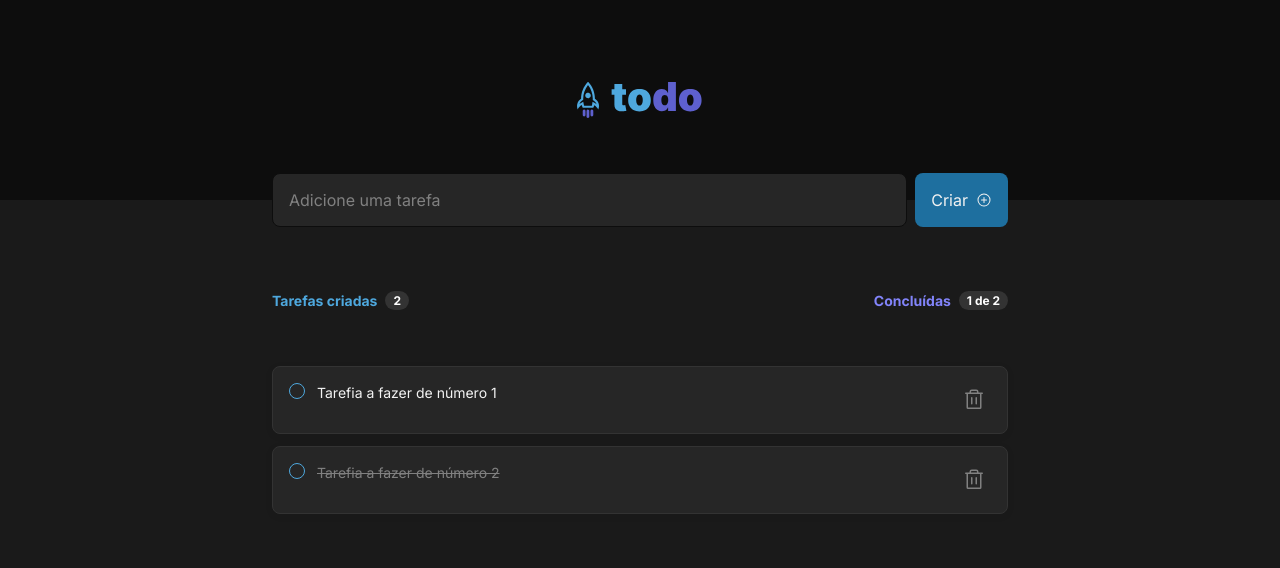
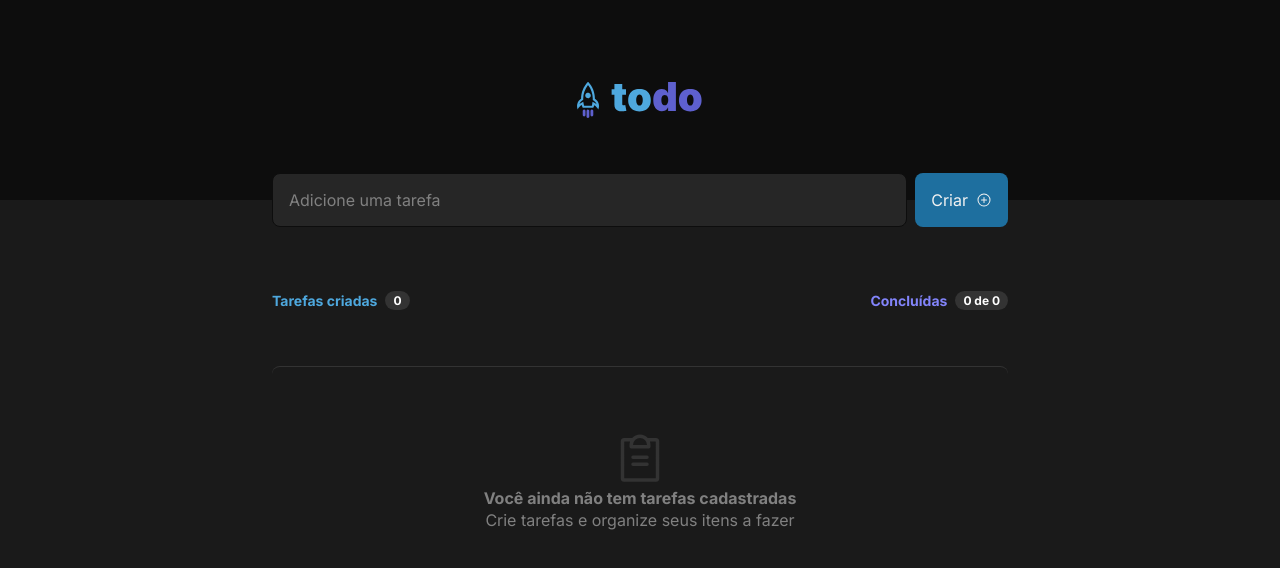
Before and after one commit to romerotg/desafio-01-ignite-praticando-conceitos-do-reactjs, a React (Vite) app: page / in a window 1280 px wide. Shown: the top 568 px of the page. Built offline with nearby package versions, Linux system fonts and the light colour scheme.

Commit message:
Implementing toggle task complete status feature

```diff
--- a/src/App.tsx
+++ b/src/App.tsx
@@ -1,25 +1,17 @@
+import { useState } from 'react';
 import { Header } from './components/Header';
 import { SearchBar } from './components/SearchBar';
 import { TaskList } from './components/TaskList';
+import { TaskType } from './components/Task';
 
 import styles from './App.module.css';
 
 import './global.css'
-import { useState } from 'react';
 
-const initialTasks = [
-  {
-    completed: false,
-    content: 'Tarefia a fazer de número 1'
-  },
-  {
-    completed: true,
-    content: 'Tarefia a fazer de número 2'
-  }
-]
+
 
 export function App() {
-  const [tasks, setTasks] = useState(initialTasks);
+  const [tasks, setTasks] = useState([] as TaskType[]);
 
   function addTask(content: string) {
     if (tasks.filter(task => task.content === content).length === 0) {
@@ -27,6 +19,17 @@ export function App() {
         return [...state, { completed: false, content}];
       });
     }
+  }
+
+  function toggleTaskStatus(content: string, completed: boolean) {
+    setTasks((state) => {
+      return state.map(task => {
+        if (task.content === content)
+          return { ...task, completed };
+        else
+          return task
+      });
+    });
   }
 
   function deleteTask(content: string) {
@@ -41,7 +44,11 @@ export function App() {
 
       <div className={styles.wrapper}>
         <SearchBar onAddTask={addTask} />
-        <TaskList tasks={tasks} onDeleteTask={deleteTask} />
+        <TaskList
+          tasks={tasks}
+          onDeleteTask={deleteTask}
+          onToggleTaskStatus={toggleTaskStatus}
+        />
       </div>
     </>
   )
--- a/src/components/FilledTaskList.tsx
+++ b/src/components/FilledTaskList.tsx
@@ -5,13 +5,21 @@ import { Task, TaskType } from './Task';
 interface FilledTaskListProps {
   tasks: TaskType[];
   onDeleteTask: (content: string) => void;
+  onToggleTaskStatus: (content: string, completed: boolean) => void;
 }
 
-export function FilledTaskList({ tasks, onDeleteTask }: FilledTaskListProps) {
+export function FilledTaskList({ tasks, onDeleteTask, onToggleTaskStatus }: FilledTaskListProps) {
   return (
     <div className={styles.container}>
       {tasks.map((task) => {
-        return <Task key={task.content} task={task} onDeleteTask={onDeleteTask} />
+        return (
+          <Task
+            key={task.content}
+            task={task}
+            onDeleteTask={onDeleteTask}
+            onToggleTaskStatus={onToggleTaskStatus}
+          />
+        );
       })}
     </div>
   );
--- a/src/components/Task.tsx
+++ b/src/components/Task.tsx
@@ -1,4 +1,5 @@
 import { Trash } from '@phosphor-icons/react';
+import { ChangeEvent, useState } from 'react';
 import styles from './Task.module.css';
 
 export interface TaskType {
@@ -9,9 +10,14 @@ export interface TaskType {
 interface TaskProps {
   task: TaskType;
   onDeleteTask: (content: string) => void;
+  onToggleTaskStatus: (content: string, completed: boolean) => void;
 }
 
-export function Task({ task, onDeleteTask }: TaskProps) {
+export function Task({ task, onDeleteTask, onToggleTaskStatus }: TaskProps) {
+  function handleToggleTaskStatus(event: ChangeEvent<HTMLInputElement>) {
+    onToggleTaskStatus(task.content, event.target.checked);
+  }
+
   function handleDeleteTask() {
     onDeleteTask(task.content);
   }
@@ -19,7 +25,11 @@ export function Task({ task, onDeleteTask }: TaskProps) {
   return (
     <div className={styles.container}>
       <div className={styles.taskInfo}>
-        <input type="checkbox"/>
+        <input
+          type="checkbox"
+          checked={task.completed}
+          onChange={handleToggleTaskStatus}
+        />
         <p className={task.completed ? styles.taskTextChecked : styles.taskTextUnchecked}>
           {task.content}
         </p>
--- a/src/components/TaskList.tsx
+++ b/src/components/TaskList.tsx
@@ -7,9 +7,10 @@ import styles from './TaskList.module.css';
 interface TaskListProps {
   tasks: TaskType[];
   onDeleteTask: (content: string) => void;
+  onToggleTaskStatus: (content: string, completed: boolean) => void;
 }
 
-export function TaskList({ tasks, onDeleteTask }: TaskListProps) {
+export function TaskList({ tasks, onDeleteTask, onToggleTaskStatus }: TaskListProps) {
   const tasksCount = tasks.length;
   const completedTasks = tasks.filter(task => task.completed);
   const completedTasksCount = completedTasks.length;
@@ -24,11 +25,19 @@ export function TaskList({ tasks, onDeleteTask }: TaskListProps) {
 
         <div className={styles.infoChild}>
           <span className={styles.doneTasksText}>Concluídas</span>
-          <span className={styles.counterContainer}>{`${completedTasksCount} de ${tasksCount}`}</span>
+          <span className={styles.counterContainer}>
+            {`${completedTasksCount} de ${tasksCount}`}
+          </span>
         </div>
       </div>
 
-      { tasks.length === 0 ? <EmptyTaskList /> : <FilledTaskList tasks={tasks} onDeleteTask={onDeleteTask} /> }
+      { tasks.length === 0 ?
+        <EmptyTaskList /> :
+        <FilledTaskList
+          tasks={tasks}
+          onDeleteTask={onDeleteTask}
+          onToggleTaskStatus={onToggleTaskStatus}
+        /> }
     </div>
   );
 }
```
